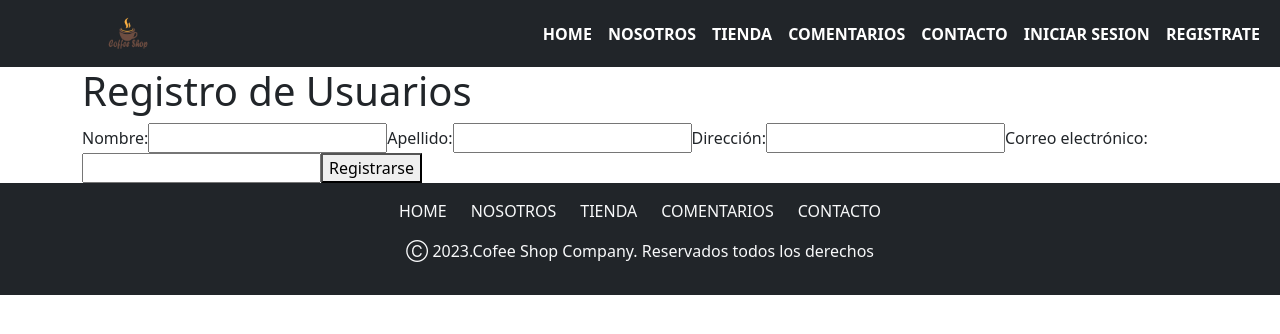
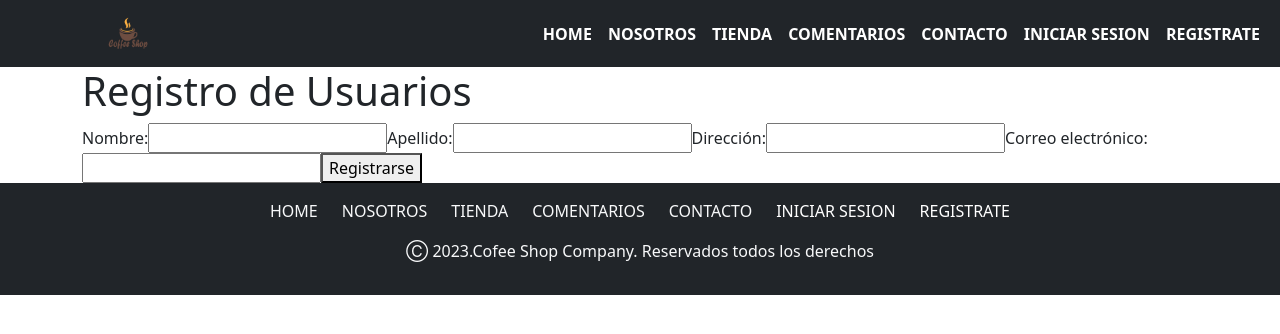
Before and after one commit to dmunoz80/CoffeShop-ProyectoFinal, a React (Create React App) app: page /Login in a window 1280 px wide. Shown: the top 334 px of the page. Built offline with nearby package versions, Linux system fonts and the light colour scheme.

Commit message:
actualizacion footer navigation

```diff
--- a/src/components/FooterNavigation.jsx
+++ b/src/components/FooterNavigation.jsx
@@ -17,6 +17,8 @@ function FooterNavigation() {
             <NavLink to='/Tienda' className='text-decoration-none text-light'>TIENDA</NavLink>
             <NavLink to='/' className='text-decoration-none text-light'>COMENTARIOS</NavLink>
             <NavLink to='/' className='text-decoration-none text-light'>CONTACTO</NavLink>
+            <NavLink to='/Registre' className='text-decoration-none text-white'>INICIAR SESION</NavLink>
+            <NavLink to='/Login' className='text-decoration-none text-white'>REGISTRATE</NavLink>
           </Nav>
         </Navbar.Collapse>
         <Navbar.Text className='text-light m-2'>Ⓒ 2023.Cofee Shop Company. Reservados todos los derechos</Navbar.Text>
```
